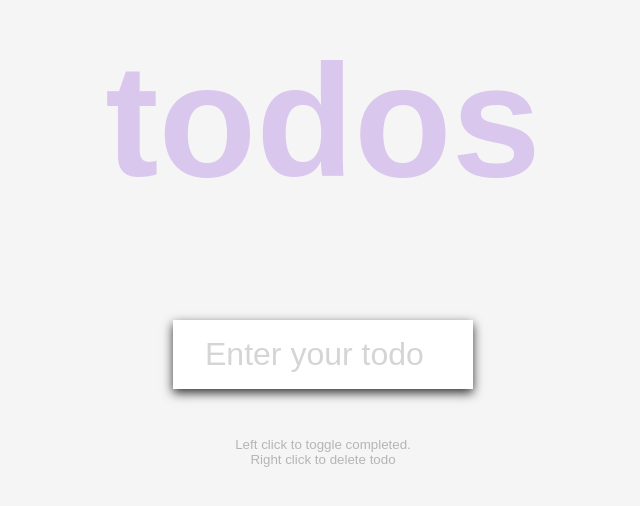
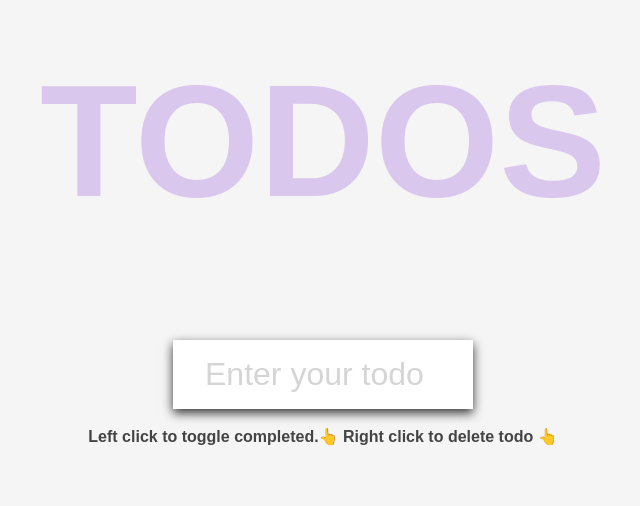
Before and after one commit to bhaskarradha123/html_css_js_projects, a plain HTML site: page todo-list/index.html in a window 1280 px wide. Shown: the part 206-712 px from the top of the page, without its empty margins (317-957 px from the left). Drawn offline with Linux system fonts and the light colour scheme.

Commit message:
Update header style and enhance instructions in Todo List

```diff
--- a/todo-list/index.html
+++ b/todo-list/index.html
@@ -7,13 +7,14 @@
     <title>Todo List</title>
   </head>
   <body>
-    <h1>todos</h1>
+    <h1>TODOS</h1>
     <form id="form">
       <input type="text" class="input" id="input" placeholder="Enter your todo" autocomplete="off">
 
       <ul class="todos" id="todos"></ul>
     </form>
-    <small>Left click to toggle completed. <br> Right click to delete todo</small>
+    <br>
+    <strong>Left click to toggle completed.👆   Right click to delete todo 👆</strong>
 
     <script src="script.js"></script>
   </body>
```
